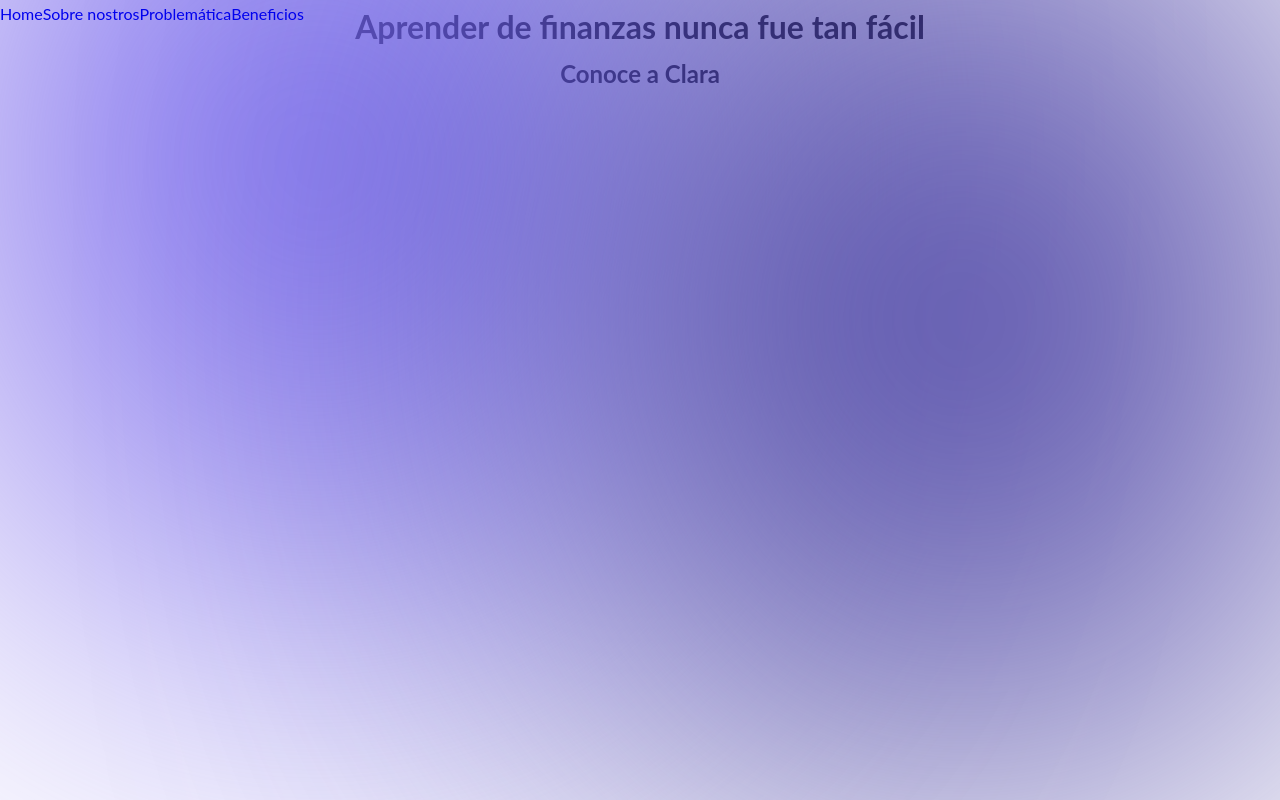
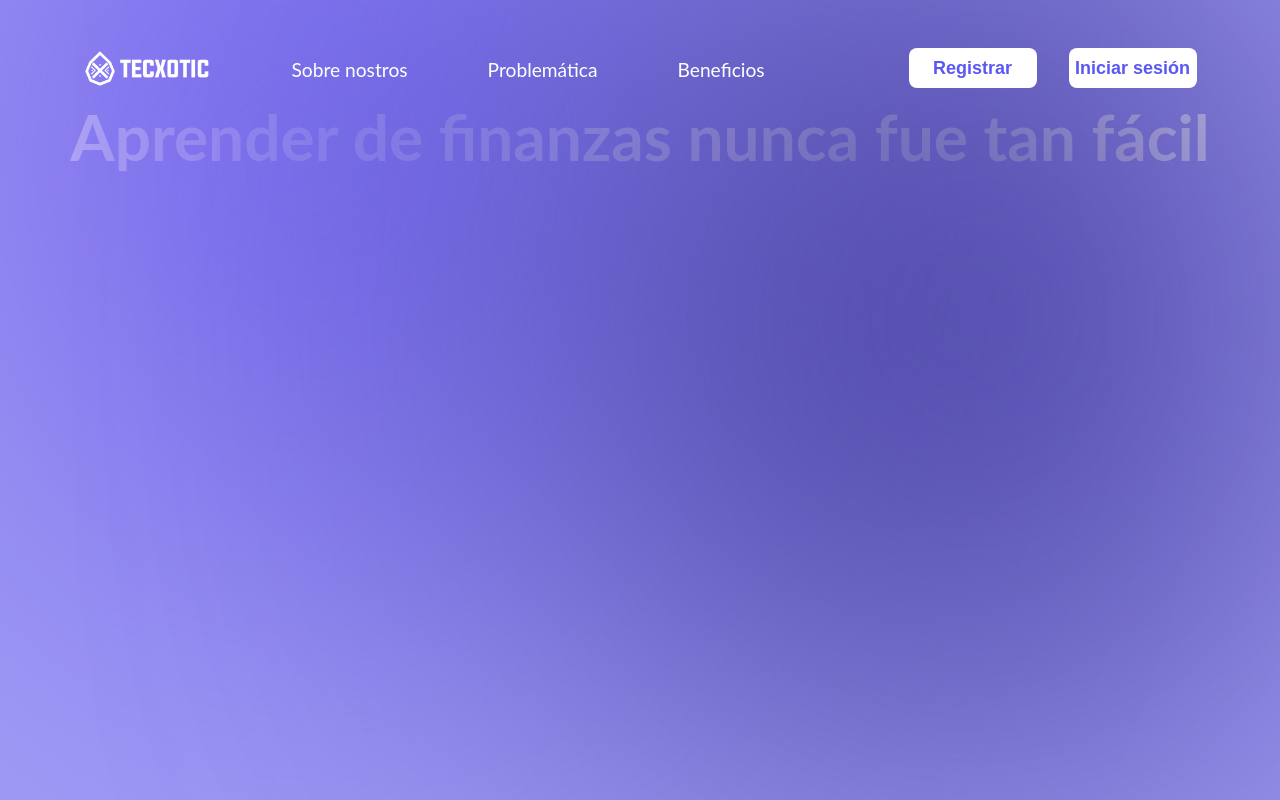
Before and after one commit to ArmandoArV/hackathon-morelos-ZZZZ-Front, a React (Create React App) app: page / in a window 1280 px wide. Shown: the top 800 px of the page. Built offline with nearby package versions, Linux system fonts and the light colour scheme.

Commit message:
ya quedó el navbar

```diff
--- a/src/Components/HeaderComponent/NavbarLanding.jsx
+++ b/src/Components/HeaderComponent/NavbarLanding.jsx
@@ -1,6 +1,7 @@
 import { navBarElements } from '../../constants';
 import React from 'react';
 import './navbar.css'
+import Logo from '../../images/logo_completo.png'
 
 export default function NavbarLanding() {
 
@@ -18,15 +19,15 @@ export default function NavbarLanding() {
     <div className="navbarContainer">
       <ul className="navbarList">
         <li className="navbarItem">
-          <a
+          <div className='logo-container'
             href="#"
             onClick={(e) => {
               e.preventDefault();
               scrollToSection("home");
             }}
           >
-            Home
-          </a>
+            <img src={Logo}></img>
+          </div>
         </li>
         {Object.entries(navBarElements).map(([key, element]) => (
           <li className="navbarItem" key={key}>
@@ -40,8 +41,15 @@ export default function NavbarLanding() {
               {element.name}
             </a>
           </li>
+
         ))}
+        <div className='buttons-container'>
+          <button>Registrar</button>
+          <button className='inicio-btn'>Iniciar sesión</button>
+        </div>
+
       </ul>
+
     </div>
   );
 }
--- a/src/Components/HeaderComponent/navbar.css
+++ b/src/Components/HeaderComponent/navbar.css
@@ -1,20 +1,45 @@
 .navbarContainer{
-    display:grid;
-    place-items: center;
-    position:fixed;
-    top:0;
-    left:0;
+   display: flex;
+   justify-content: center;
+   align-items: center;
+   padding-top:3rem;
     z-index:99;
+    font-size: 24px;
+    gap:5rem;
+
 }
+
 .navbarList{
-    height:100%;
     display: flex;
-    justify-content: space-between;
+    gap:5rem;
     align-items: center;
     position:relative;
 }
-.navbarItem{
+
+.logo-container{
+    width:8rem;
+}
+
+.buttons-container {
     display: flex;
-    gap:3rem;
-    align-items: center;
+    flex-direction: row;
+    gap: 2rem;
+    margin-left: 4rem;
 }
+button{
+    color:var(--morado-rey);
+    background-color: white;
+    height:2.5rem;
+    width:8rem;
+    border-radius: 0.5rem;
+    font-size: 18px;
+    font-weight:600;
+
+}
+.navbarItem a:hover {
+    color: var(--amarillo);
+}
+
+button:hover{
+    background-color: var(--amarillo);
+}
--- a/src/Pages/landing/home.css
+++ b/src/Pages/landing/home.css
@@ -1,5 +1,6 @@
 main{
     z-index: 99;
+    height:1080px;
 }
 #aboutus{
     background-color: white;
--- a/src/index.css
+++ b/src/index.css
@@ -1,3 +1,9 @@
+:root {
+  --morado-rey: #5B57F4;
+  --amarillo: #FFE17E;
+  --tranistion: all 500ms ease;
+}
+
 *, *::before, *::after{
   margin:0;
   padding:0;
@@ -14,7 +20,7 @@ body{
   color:black;
   overflow-x:hidden;
   line-height: 1.7;
-  background-color:white;
+  background-color:#A19EF5;
 }
 
 #up{
@@ -38,3 +44,27 @@ body{
   background: linear-gradient(80deg,#36338E,#5E51B7);
   filter:blur(200px);
 }
+
+h1,h2,h3,h4,h5{
+  line-height: 1.5;
+  color:white;
+}
+
+h1{
+  font-size: 4rem;
+}
+
+h2{
+  font-size: 2rem;
+}
+
+a{
+  color:white;
+  font-size: 1.2rem;
+}
+
+img{
+  display:flex;
+  object-fit: cover;
+  width:100%;
+}
```
Also changed, not shown: src/images/logo_completo.png (added).
